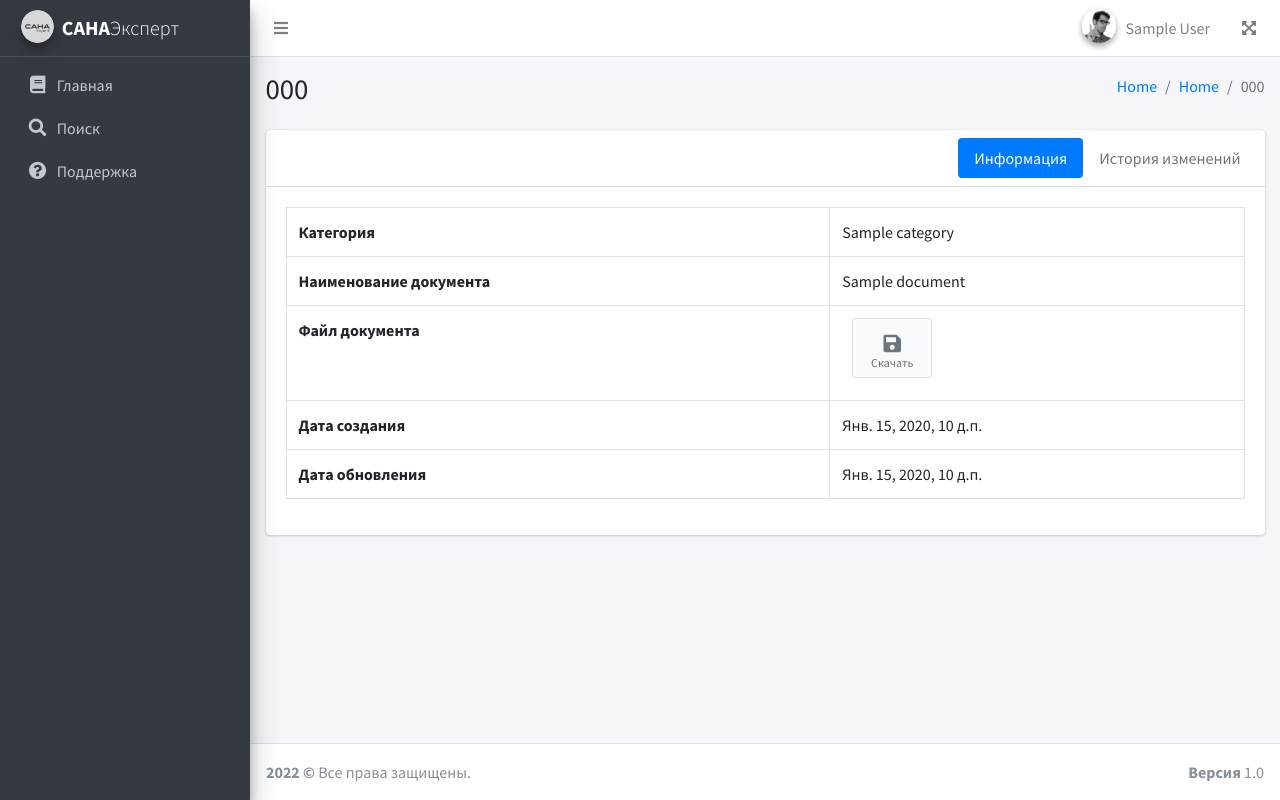
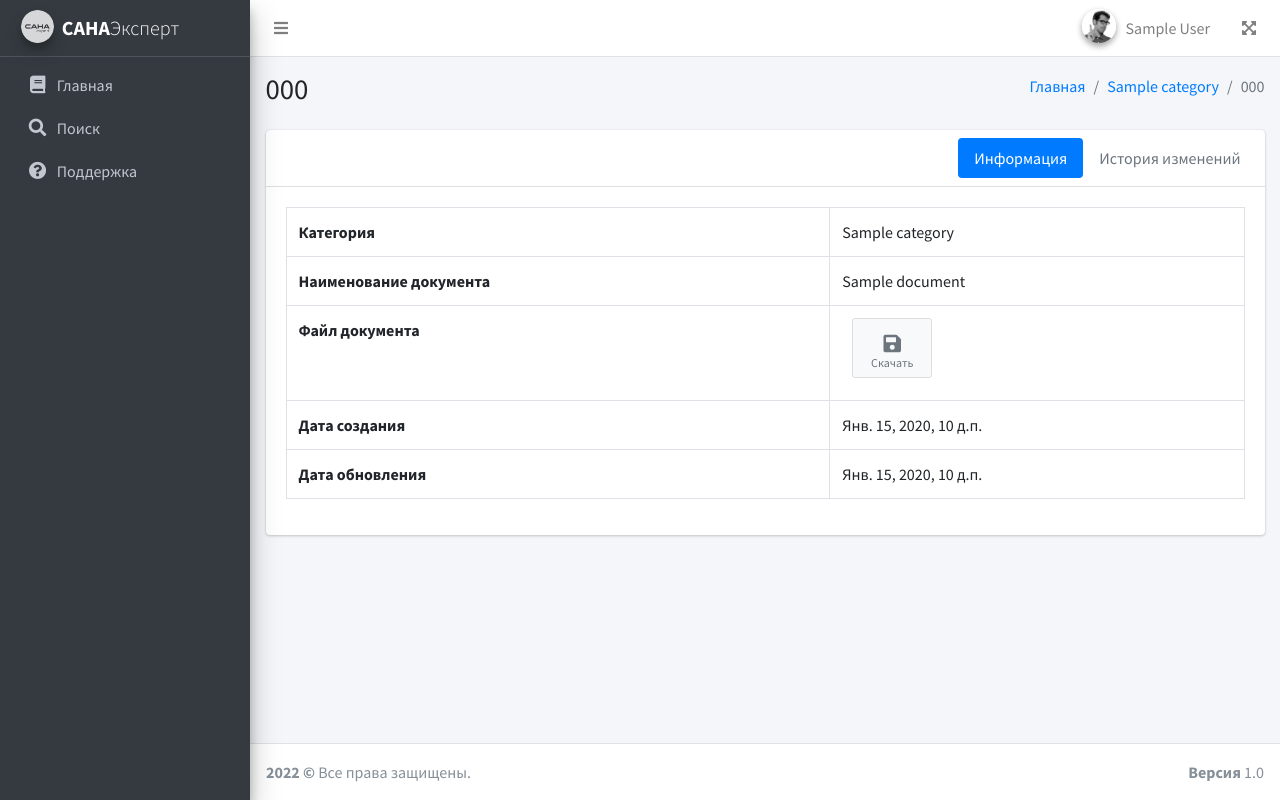
Before and after one commit to plt-repo/information_reference, a Django app: page /document/1/ in a window 1280 px wide. Run offline with Django 3.2, Linux system fonts and the light colour scheme; a user stored in the database is signed in; tables that the repository leaves empty hold one stand-in row (values such as "Sample post"); data that the repository does not hold is empty; some libraries are stand-ins or nearby versions.

Commit message:
Final fixes

```diff
--- a/documents/templates/category.html
+++ b/documents/templates/category.html
@@ -82,7 +82,12 @@
       $(function () {
         $("#example1").DataTable({
           "language": {
+            "zeroRecords": "Совпадающих записей не найдено",
+            "emptyTable": "Данные отсутствуют в таблице",
             "info": "Показано с _START_ по _END_ из _TOTAL_ записей",
+            "infoEmpty": "Показано с 0 по 0 из 0 записей",
+            "search": "Поиск:",
+            "infoFiltered": "(отфильтровано из _MAX_ записей)",
             "paginate": {
               "previous": "Предыдущая страница",
               "next": "Следующая страница",
--- a/documents/templates/document.html
+++ b/documents/templates/document.html
@@ -5,13 +5,13 @@
     <section class="content-header">
       <div class="container-fluid">
         <div class="row mb-2">
-          <div class="col-sm-6">
+          <div class="col-sm-3">
             <h1>{{ document_code }}</h1>
           </div>
-          <div class="col-sm-6">
+          <div class="col-sm-9">
             <ol class="breadcrumb float-sm-right">
-              <li class="breadcrumb-item"><a href="{% url 'index' %}">Home</a></li>
-              <li class="breadcrumb-item"><a href="{% url 'index' %}">Home</a></li>
+              <li class="breadcrumb-item"><a href="{% url 'index' %}">Главная</a></li>
+              <li class="breadcrumb-item"><a href="{% url 'category' document_category_id %}">{{ document_category_name }}</a></li>
               <li class="breadcrumb-item active">{{ document_code }}</li>
             </ol>
           </div>
--- a/documents/views.py
+++ b/documents/views.py
@@ -50,6 +50,8 @@ class DocumentView(LoginRequiredMixin, View):
                 'Дата обновления': document.updated_at,
             },
             'document_id': document.id,
+            'document_category_name': document.category.name,
+            'document_category_id': document.category.id,
             'document_code': document.code,
             'title': f'САНАЭксперт | {document.code}',
             'doc_change_history': doc_change_history
```
